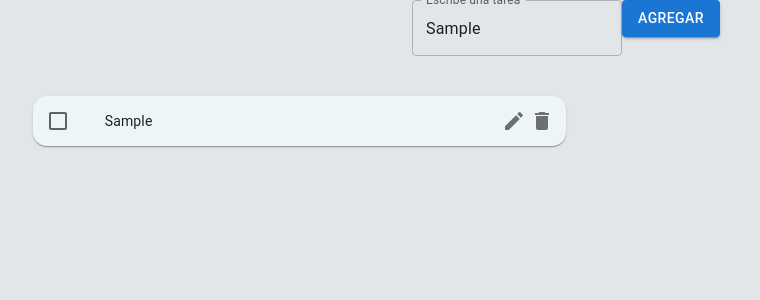
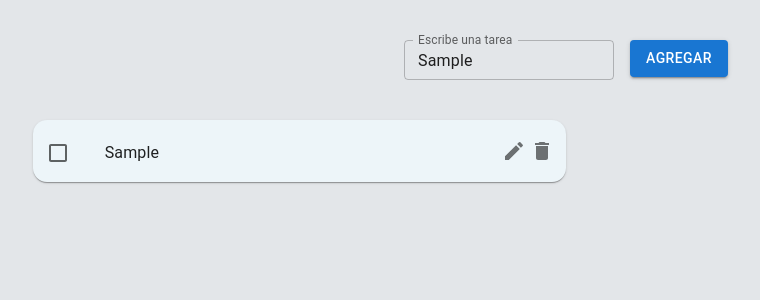
Before and after one commit to milily/Apiux_frontend_challenge, a React (Create React App) app: page / in a window 1280 px wide. Both pictures are taken after typing "Sample" into the empty fields and a click on the button "AGREGAR". Shown: the top 300 px of the page, without its empty margins (74-834 px from the left). Built offline with nearby package versions, Linux system fonts and the light colour scheme.

Commit message:
add background color to list items component

```diff
--- a/src/components/AddItem.js
+++ b/src/components/AddItem.js
@@ -11,11 +11,15 @@ const AddItem = ({getCurrentText, defaultValue=""}) =>{
                 id="outlined-multiline-flexible"
                 label="Escribe una tarea"
                 multiline
+                size="small"
                 maxRows={4}
                 value={textInput}
                 onChange={(event)=>setTextInput(event.target.value)}
-                />
-               <Button variant="contained" onClick={()=>getCurrentText(textInput)}>Agregar</Button>
+            />
+            <Button
+                sx={{marginLeft: 2}}
+                variant="contained"
+                onClick={()=>getCurrentText(textInput)}>Agregar</Button>
         </Fragment>
 
     )
--- a/src/components/CardContainer.js
+++ b/src/components/CardContainer.js
@@ -14,7 +14,7 @@ const CardContainer = () => {
     }
     return(
         <Fragment>
-            <Grid container sx={{ justifyContent: 'center' }}>
+            <Grid container sx={{ justifyContent: 'center', marginTop: 5 }}>
                 <Grid item xs={10}>
                     <AddItem
                         getCurrentText={currentText}
--- a/src/components/ListItems.js
+++ b/src/components/ListItems.js
@@ -11,7 +11,7 @@ const ListItems = ({items}) => {
                 const labelId = `checkbox-list-label-${value}`;
 
                 return (
-                    <Card sx={{backgroundColor: '#edf5f9', borderRadius: '14px', marginBottom: 1 }}>
+                    <Card sx={{ backgroundColor: '#edf5f9', borderRadius: '14px', marginBottom: 1 }}>
                         <SingleItem
                             key={index}
                             index={index}
--- a/src/components/SingleItem.js
+++ b/src/components/SingleItem.js
@@ -21,6 +21,7 @@ const ListItems = ({index, value, labelId}) => {
 
     return(
         <ListItem
+            sx={{ height: 'auto', paddingTop: 0.5}}
             secondaryAction={
                 <Fragment>
                     <IconButton edge="end" aria-label="comments" onClick={()=>setIsEditing(!isEditing)}>
@@ -31,14 +32,12 @@ const ListItems = ({index, value, labelId}) => {
                     </IconButton>
                 </Fragment>
             }
-
             disablePadding
         >
-            <ListItemButton role={undefined}  dense>
+            <ListItemButton role={undefined}  >
             <ListItemIcon>
                 <Checkbox
                 edge="start"
-
                 tabIndex={-1}
                 disableRipple
                 inputProps={{ 'aria-labelledby': labelId }}
```
